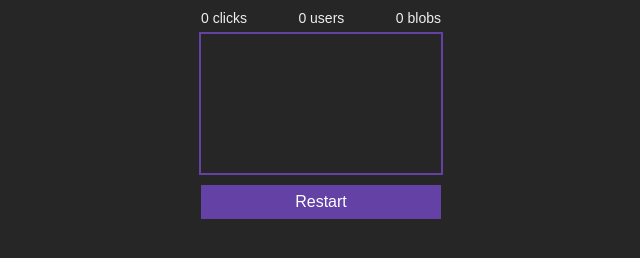
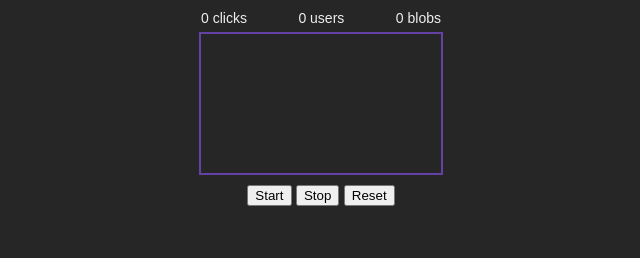
Before and after one commit to GriffinFoster06/smart-clickmap, a browser extension: page frontend/config.html in a window 1280 px wide. Shown: the whole page, without its empty margins (319-959 px from the left). Drawn offline with Linux system fonts and the light colour scheme; no server answers.

Commit message:
stop button

```diff
--- a/frontend/config.html
+++ b/frontend/config.html
@@ -12,10 +12,17 @@
         <span id="users">0 users</span>
         <span id="blobs">0 blobs</span>
     </div>
+
     <div id="preview">
         <canvas id="mini" width="240" height="135"></canvas>
     </div>
-    <button id="restart">Restart</button>
+
+    <div id="controls">
+        <button id="start">Start</button>
+        <button id="stop">Stop</button>
+        <button id="reset">Reset</button>
+    </div>
+
     <script type="module" src="config.js"></script>
 </body>
 </html>
--- a/frontend/config.js
+++ b/frontend/config.js
@@ -18,7 +18,14 @@ async function poll() {
 
 setInterval(poll, 1000);
 
-document.getElementById('restart').onclick = async () => {
-    await fetch(`${EBS}/reset`, { method: 'POST' });
+document.getElementById('start').onclick = async () => {
     await fetch(`${EBS}/start`, { method: 'POST' });
 };
+
+document.getElementById('stop').onclick = async () => {
+    await fetch(`${EBS}/stop`, { method: 'POST' });
+};
+
+document.getElementById('reset').onclick = async () => {
+    await fetch(`${EBS}/reset`, { method: 'POST' });
+};
```
